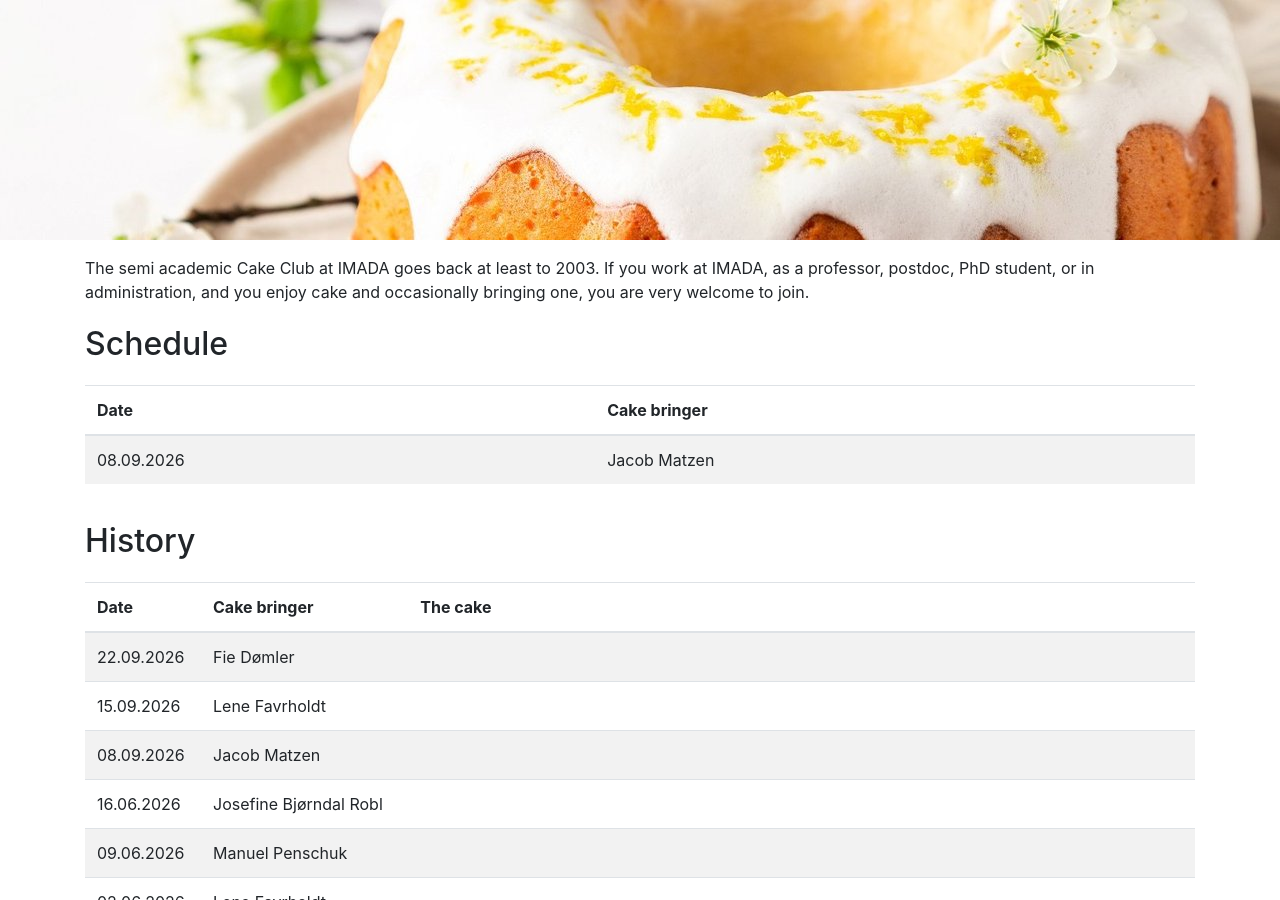
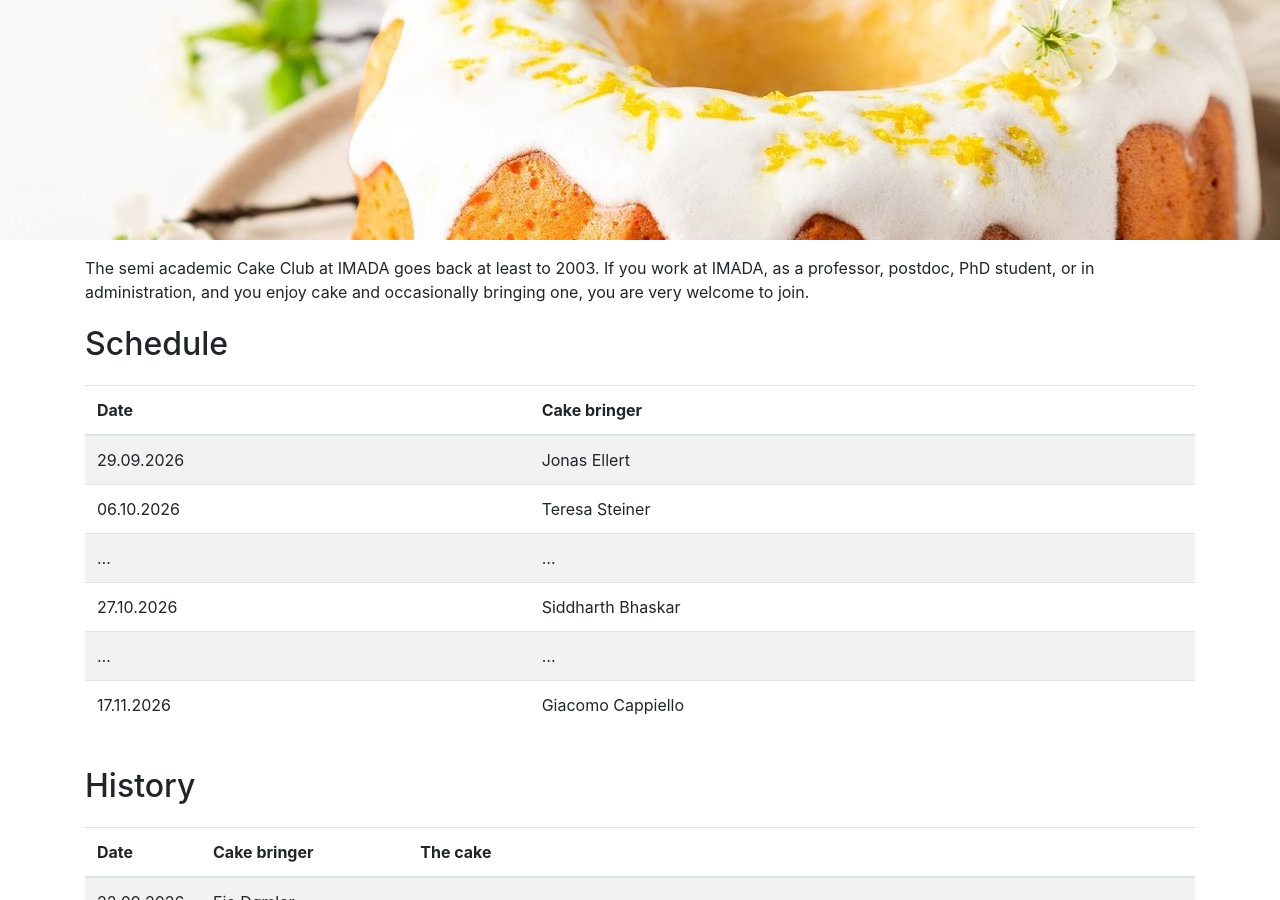
Before and after one commit to larsrohwedder/larsrohwedder.github.io, a Jekyll site: the page built from cakeclub/index.html, in a window 1280 px wide and 900 px high. Built offline with Jekyll 4.4.1, drawn with Linux system fonts in a browser that asks for light colours.

Commit message:
Update schedule.md

```diff
--- a/cakeclub/schedule.md
+++ b/cakeclub/schedule.md
@@ -1,4 +1,9 @@
 {: .table .table-striped}
 | Date       | Cake bringer          |
 | ---------- | --------------------- |
-| 08.09.2026 | Jacob Matzen          |
+| 29.09.2026 | Jonas Ellert          |
+| 06.10.2026 | Teresa Steiner        |
+| ...        | ...                   |
+| 27.10.2026 | Siddharth Bhaskar     |
+| ...        | ...                   |
+| 17.11.2026 | Giacomo Cappiello     |
```
